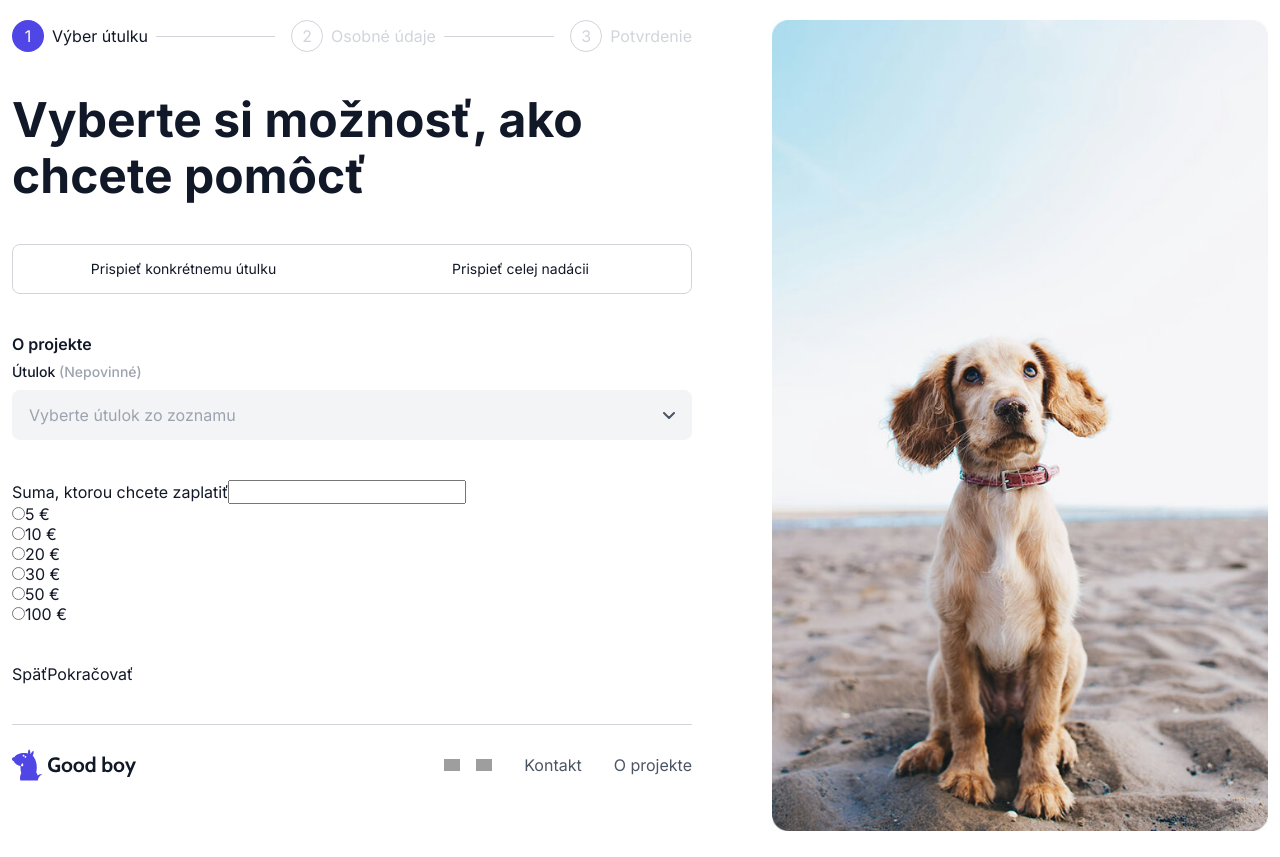
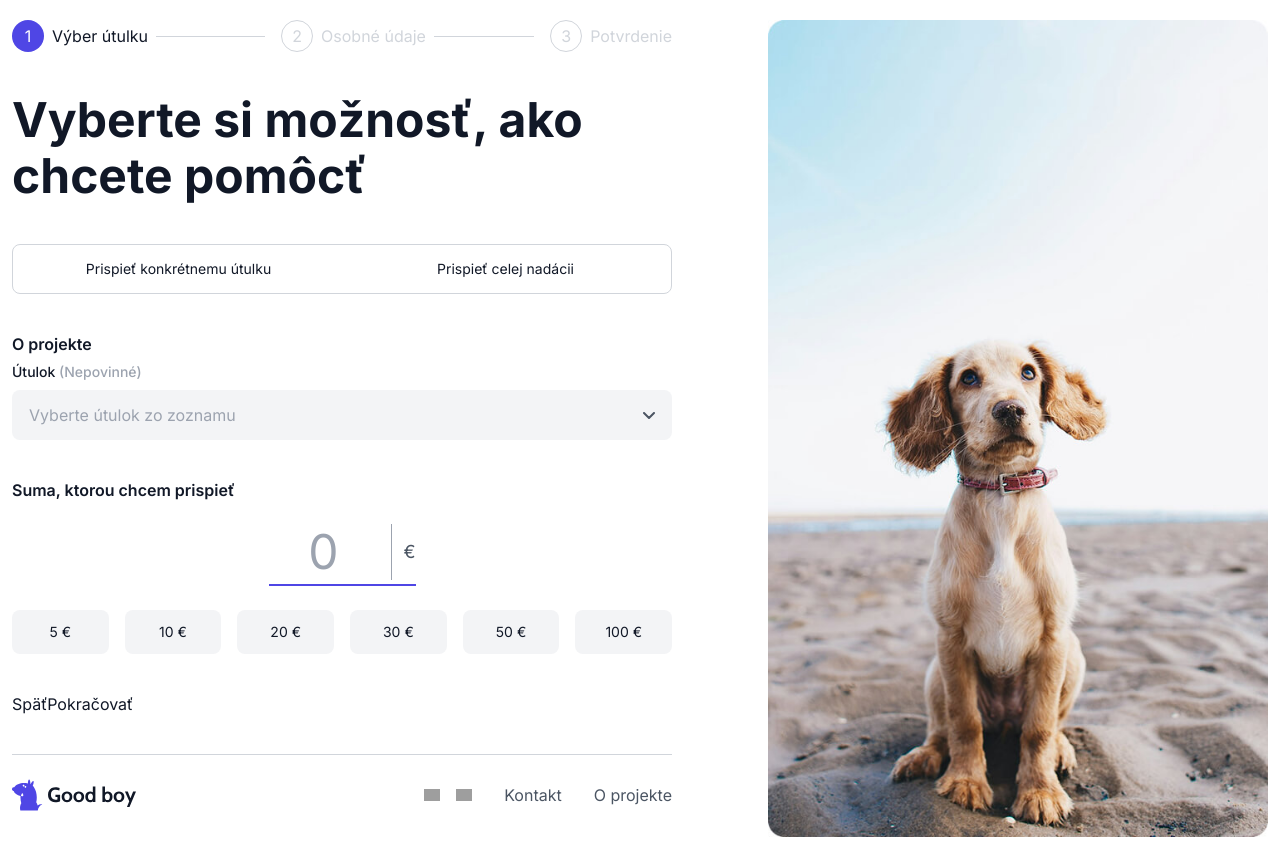
Before and after one commit to peterkomar1337/goodrequest-fe, a Next.js app: page / in a window 1280 px wide. Built offline with nearby package versions, Linux system fonts and the light colour scheme; grey boxes are pictures that could not be loaded.

Commit message:
feat/DonationAmount component

```diff
--- a/src/app/page.module.scss
+++ b/src/app/page.module.scss
@@ -25,7 +25,7 @@
 	display: flex;
 	flex-direction: column;
 	gap: 40px;
-	max-width: 680px;
+	max-width: 660px;
 }
 
 .title {
--- a/src/app/page.tsx
+++ b/src/app/page.tsx
@@ -4,6 +4,7 @@ import {Stepper} from "@/components/Stepper/Stepper";
 import styles from "./page.module.scss";
 import {DonationChoice} from "@/components/DonationChoice/DonationChoice";
 import {ShelterSelect} from "@/components/ShelterSelect/ShelterSelect";
+import DonationAmount from "@/components/DonationAmount/DonationAmount";
 
 export default function Home() {
 
@@ -26,37 +27,7 @@ export default function Home() {
 							<ShelterSelect/>
 						</div>
 
-						{/*todo: component*/}
-						<div className="donationWrapper">
-							<label htmlFor="donation">Suma, ktorou chcete zaplatiť</label>
-							<input type="number" id="donation" name="donation" />
-							<div className="donationButtonList">
-								<div className="donationPreset">
-									<input type="radio" name="amount" id="amount1" value="5" />
-									<label htmlFor="amount1">5 €</label>
-								</div>
-								<div className="donationPreset">
-									<input type="radio" name="amount" id="amount2" value="10" />
-									<label htmlFor="amount2">10 €</label>
-								</div>
-								<div className="donationPreset">
-									<input type="radio" name="amount" id="amount3" value="20" />
-									<label htmlFor="amount3">20 €</label>
-								</div>
-								<div className="donationPreset">
-									<input type="radio" name="amount" id="amount4" value="30" />
-									<label htmlFor="amount4">30 €</label>
-								</div>
-								<div className="donationPreset">
-									<input type="radio" name="amount" id="amount5" value="50" />
-									<label htmlFor="amount5">50 €</label>
-								</div>
-								<div className="donationPreset">
-									<input type="radio" name="amount" id="amount6" value="100" />
-									<label htmlFor="amount6">100 €</label>
-								</div>
-							</div>
-						</div>
+						<DonationAmount/>
 
 						{/*todo: component*/}
 						<div className="stepNavigation">
--- /dev/null
+++ b/src/components/DonationAmount/DonationAmount.module.scss
@@ -0,0 +1,92 @@
+@use "../../styles/variables" as *;
+@use "../../styles/typography" as *;
+
+.wrapper {
+	border: none;
+	min-width: 0;
+}
+
+.legend {
+	@include headingLead3;
+	padding: 0;
+	margin-bottom: 24px;
+}
+
+.custom {
+	display: flex;
+	align-items: center;
+	justify-content: center;
+	gap: 12px;
+	width: fit-content;
+	margin: 0 auto 24px;
+	padding-bottom: 4px;
+	border-bottom: 2px solid $primary;
+}
+
+.input {
+	@include lead1;
+	width: 110px;
+	padding: 0;
+	border: none;
+	background: none;
+	color: $quaternary;
+	text-align: center;
+	appearance: textfield;
+
+	&::-webkit-outer-spin-button,
+	&::-webkit-inner-spin-button {
+		appearance: none;
+		margin: 0;
+	}
+
+	&::placeholder {
+		color: $quaternary;
+		opacity: 1;
+	}
+}
+
+.currency {
+	@include lead2;
+	align-self: stretch;
+	display: flex;
+	align-items: center;
+	padding-left: 12px;
+	border-left: 1px solid $quaternary;
+	color: $tertiary;
+}
+
+.presets {
+	display: flex;
+	flex-wrap: wrap;
+	gap: 16px;
+}
+
+.preset {
+	flex: 1 1 0;
+	min-width: 72px;
+}
+
+.presetLabel {
+	@include lead4;
+	display: block;
+	padding: 12px 8px;
+	border-radius: $radius-md;
+	background-color: $secondary;
+	text-align: center;
+	cursor: pointer;
+	transition: background-color 0.15s ease, color 0.15s ease;
+}
+
+.presetInput:not(:checked) + .presetLabel:hover {
+	background-color: $quintarny;
+}
+
+.presetInput:checked + .presetLabel {
+	background-color: $primary;
+	color: $white;
+}
+
+.presetInput:focus-visible + .presetLabel {
+	outline: 2px solid $primary;
+	outline-offset: 2px;
+}
--- /dev/null
+++ b/src/components/DonationAmount/DonationAmount.tsx
@@ -0,0 +1,41 @@
+import styles from './DonationAmount.module.scss';
+const PRESETS = [5, 10, 20, 30, 50, 100];
+
+export default function DonationAmount() {
+	return (
+		<fieldset className={styles.wrapper}>
+			<legend className={styles.legend}>Suma, ktorou chcem prispieť</legend>
+
+			<div className={styles.custom}>
+				<label className="sr-only" htmlFor="amount">Vlastná suma v eurách</label>
+				<input
+					className={styles.input}
+					type="number"
+					id="amount"
+					name="amount"
+					placeholder="0"
+					min="1"
+					inputMode="numeric"
+				/>
+				<span className={styles.currency} aria-hidden>€</span>
+			</div>
+
+			<div className={styles.presets}>
+				{PRESETS.map((value) => (
+					<div className={styles.preset} key={value}>
+						<input
+							className={`sr-only ${styles.presetInput}`}
+							type="radio"
+							name="amountPreset"
+							id={`amount-${value}`}
+							value={value}
+						/>
+						<label className={styles.presetLabel} htmlFor={`amount-${value}`}>
+							{value} €
+						</label>
+					</div>
+				))}
+			</div>
+		</fieldset>
+	)
+}
```
